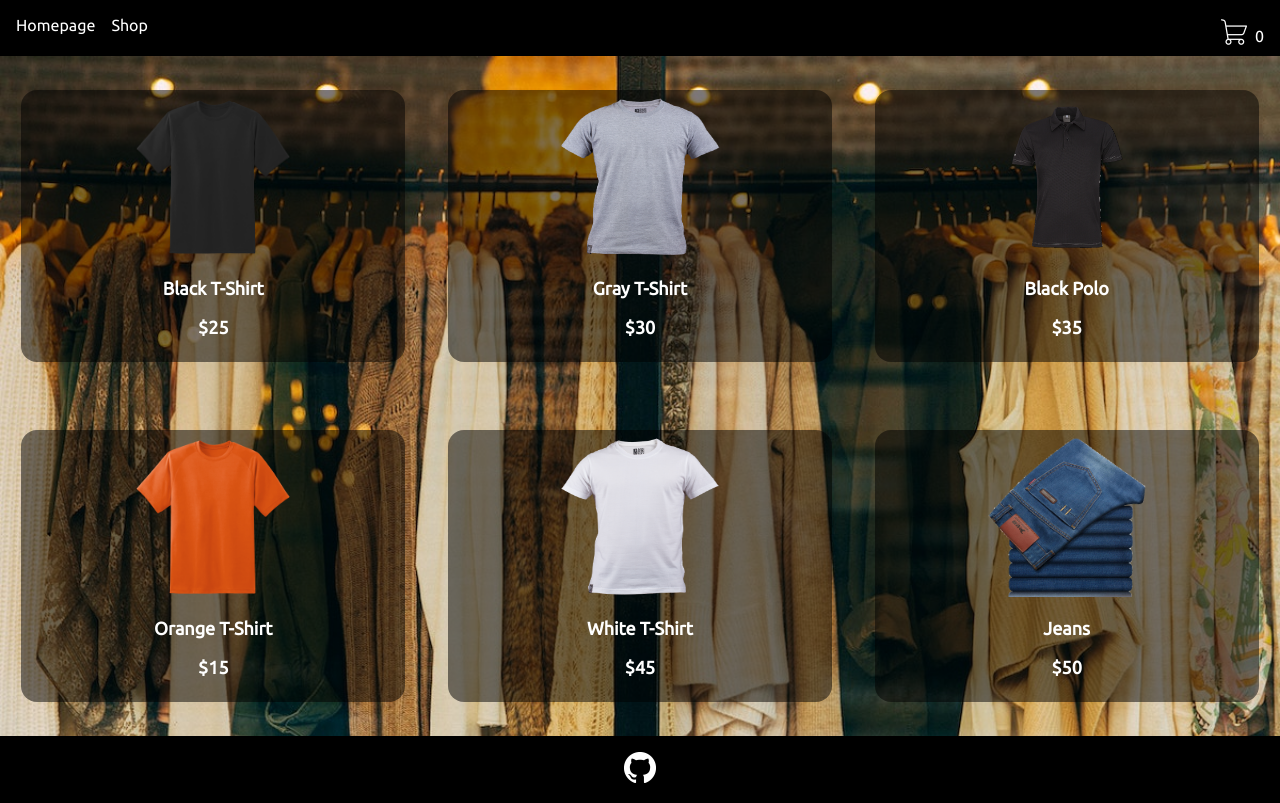
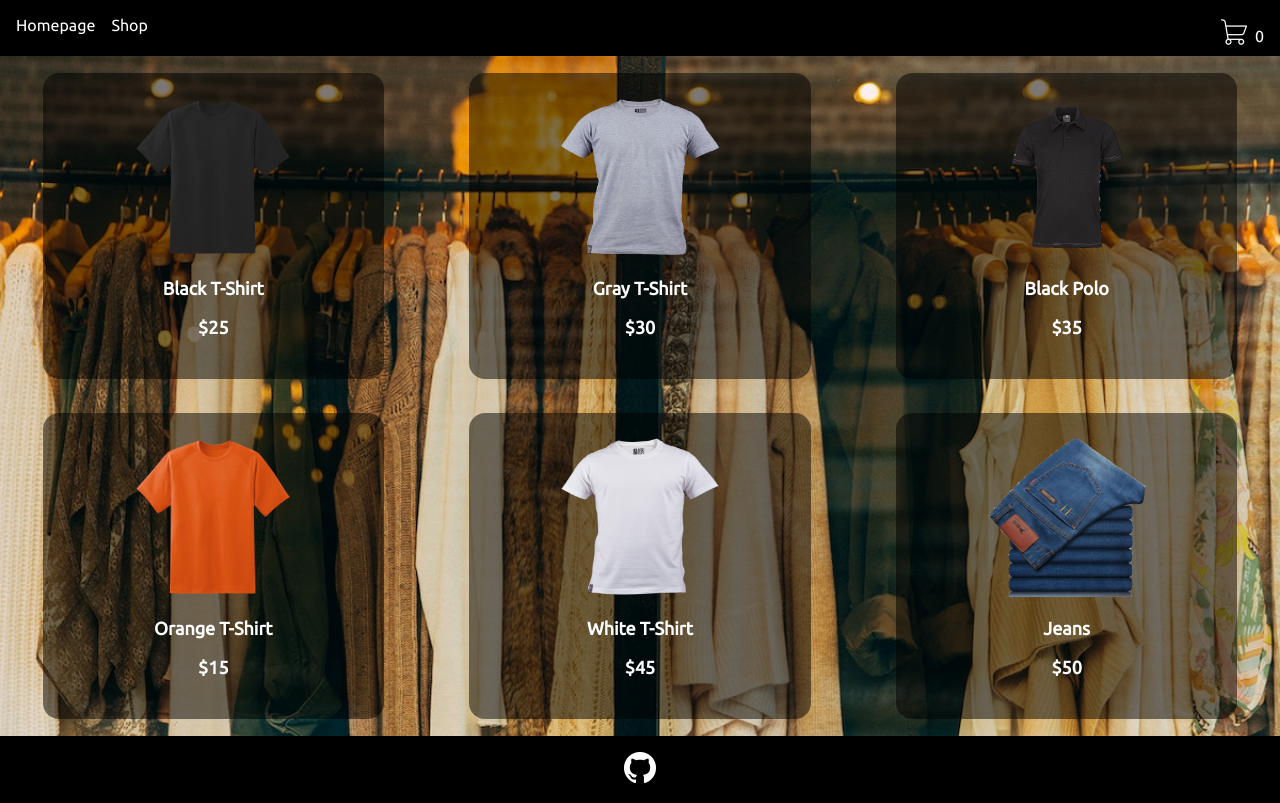
Before and after one commit to RShillgit/Shopping-Cart, a React (Create React App) app: page /shop in a window 1280 px wide. Built offline with nearby package versions, Linux system fonts and the light colour scheme.

Commit message:
ShopItem Height Change

```diff
--- a/src/App.css
+++ b/src/App.css
@@ -98,8 +98,8 @@ body {
     justify-content: center;
     flex-direction: column;
     align-items: center;
-    width: 90%;
-    height: 80%;
+    width: 80%;
+    height: 90%;
 }
 .shop .shopItem .shopItemInfo img {
     height: 10rem;
```
